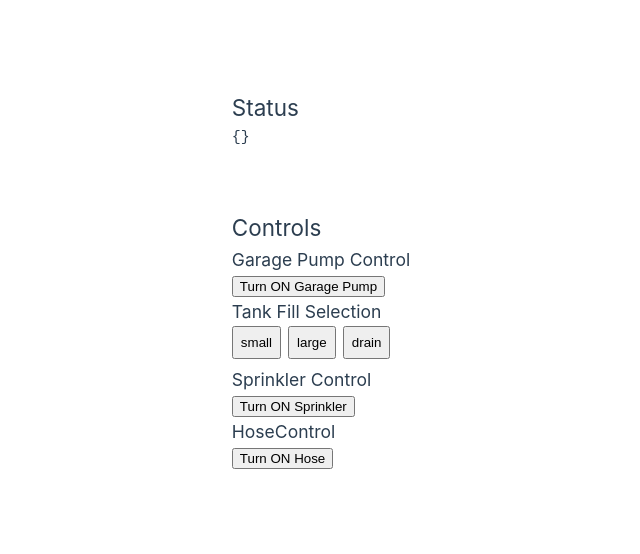
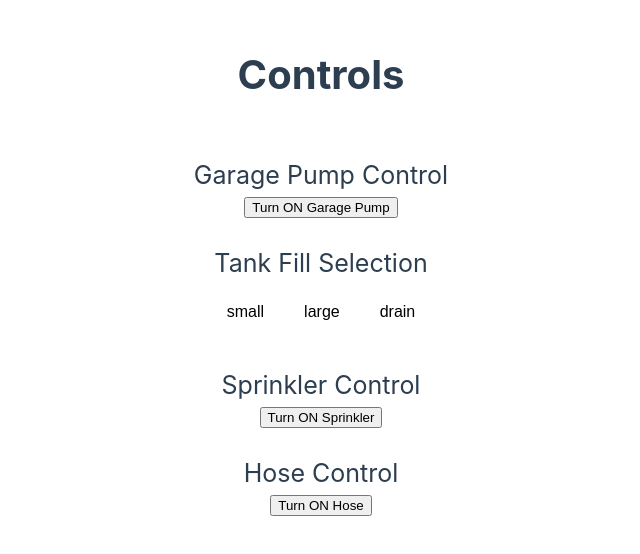
Before and after one commit to d4nielburger/sand-square-sprinkler, a Vue app in the folder client/: page / in a window 1280 px wide. Shown: the part 120-674 px from the top of the page, without its empty margins (319-959 px from the left). Built offline with nearby package versions, Linux system fonts and the light colour scheme; no server answers.

Commit message:
updated style

```diff
--- a/client/src/App.vue
+++ b/client/src/App.vue
@@ -3,19 +3,20 @@ import GaragePumpControl from './components/GaragePumpControl.vue';
 import TankFillSelection from './components/TankFillSelection.vue';
 import SprinklerControl from './components/SprinklerControl.vue';
 import HoseControl from './components/HoseControl.vue';
-import StatusDisplay from './components/StatusDisplay.vue';
 </script>
 
 <template>
   <div id="app">
-    <div class="main-element">
-      <StatusDisplay/>
-    </div>
     <div id="control" class="main-element">
-      <h2>Controls</h2>
+      <h2 style="text-align: center; font-size: 40px; font-weight: bold;">Controls</h2>
+      <br>
+      <br>
       <GaragePumpControl/>
+      <br>
       <TankFillSelection/>
+      <br>
       <SprinklerControl/>
+      <br>
       <HoseControl/>
     </div>
   </div>
--- a/client/src/assets/main.css
+++ b/client/src/assets/main.css
@@ -15,24 +15,56 @@ a,
   transition: 0.4s;
 }
 
+
 .control-btn{
   margin-right: 1ex;
   margin-bottom: 1ex;
-  padding: 1ex;
+  background-color: white;
+  border: none;
+  padding: 15px;
+  text-align: center;
+  text-decoration: none;
+  display: inline-block;
+  font-size: 16px;
+  margin: 5px 5px;
+  cursor: pointer;
+  border-radius: 12px;
 }
 
 .control-btn-green{
   margin-right: 1ex;
   margin-bottom: 1ex;
-  padding: 1ex;
-  background-color: green;
+  background-color: #04AA6D;
+  border: none;
+  padding: 18px;
+  text-align: center;
+  text-decoration: none;
+  display: inline-block;
+  font-size: 16px;
+  margin: 5px 5px;
+  cursor: pointer;
+  border-radius: 12px;
+
 }
 
 .control-btn-red{
   margin-right: 1ex;
   margin-bottom: 1ex;
-  padding: 1ex;
-  background-color: red;
+  background-color: #eb3d34;
+  border: none;
+  padding: 18px;
+  text-align: center;
+  text-decoration: none;
+  display: inline-block;
+  font-size: 16px;
+  margin: 5px 5px;
+  cursor: pointer;
+  border-radius: 12px;
+}
+
+.control-heading{
+  text-align: center;
+  font-size: 25px;
 }
 
 @media (hover: hover) {
--- a/client/src/components/GaragePumpControl.vue
+++ b/client/src/components/GaragePumpControl.vue
@@ -1,6 +1,6 @@
 <template>
-  <div>
-    <h3>Garage Pump Control</h3>
+  <div style="text-align: center;">
+    <h3 class="control-heading">Garage Pump Control</h3>
     <button  :class="{ 'control-btn-green': status.garagePump === 'on', 'control-btn-red': status.garagePump === 'off' }" @click="togglePump">
       {{ status.garagePump === 'on' ? 'Turn OFF Garage Pump' : 'Turn ON Garage Pump' }}
     </button>
--- a/client/src/components/HoseControl.vue
+++ b/client/src/components/HoseControl.vue
@@ -1,6 +1,6 @@
 <template>
-    <div>
-      <h3>HoseControl</h3>
+    <div style="text-align: center;">
+      <h3 class="control-heading">Hose Control</h3>
       <button :class="{ 'control-btn-green': status.hose === 'on', 'control-btn-red': status.hose === 'off' }" @click="toggleHose">
         {{ status.hose === 'on' ? 'Turn OFF Hose' : 'Turn ON Hose' }}
       </button>
--- a/client/src/components/SprinklerControl.vue
+++ b/client/src/components/SprinklerControl.vue
@@ -1,6 +1,6 @@
 <template>
-    <div>
-      <h3>Sprinkler Control</h3>
+    <div style="text-align: center;">
+      <h3 class="control-heading">Sprinkler Control</h3>
       <button :class="{ 'control-btn-green': status.sprinkler === 'on', 'control-btn-red': status.sprinkler === 'off' }" @click="toggleSprinkler">
         {{ status.sprinkler === 'on' ? 'Turn OFF Sprinkler' : 'Turn ON Sprinkler' }}
       </button>
--- a/client/src/components/TankFillSelection.vue
+++ b/client/src/components/TankFillSelection.vue
@@ -1,6 +1,6 @@
 <template>
-    <div>
-      <h3>Tank Fill Selection</h3>
+    <div style="text-align: center;">
+      <h3 class="control-heading">Tank Fill Selection</h3>
       <button :class="{ 'control-btn-green': status.tankSelect === 'small', 'control-btn': status.tankSelect === 'none' || 'large' }" @click="selectSmall">
         small
       </button>
--- a/client/src/main.js
+++ b/client/src/main.js
@@ -1,6 +1,9 @@
+
 import './assets/main.css'
 
 import { createApp } from 'vue'
 import App from './App.vue'
 
+
+
 createApp(App).mount('#app')
```
Also changed, not shown: 1 other file (tests, documents, lock files or other folders).
